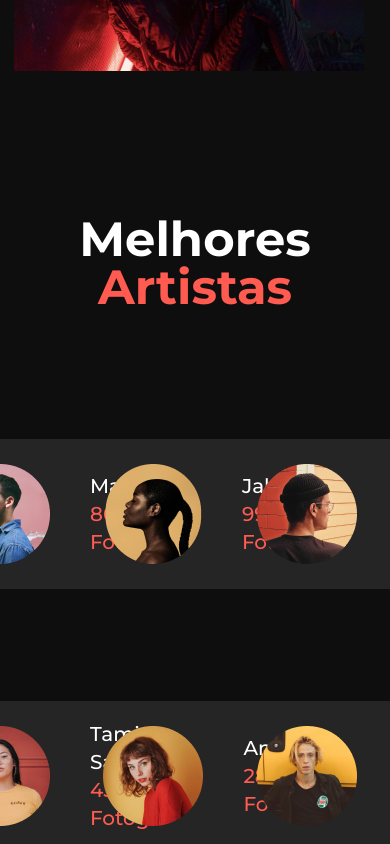
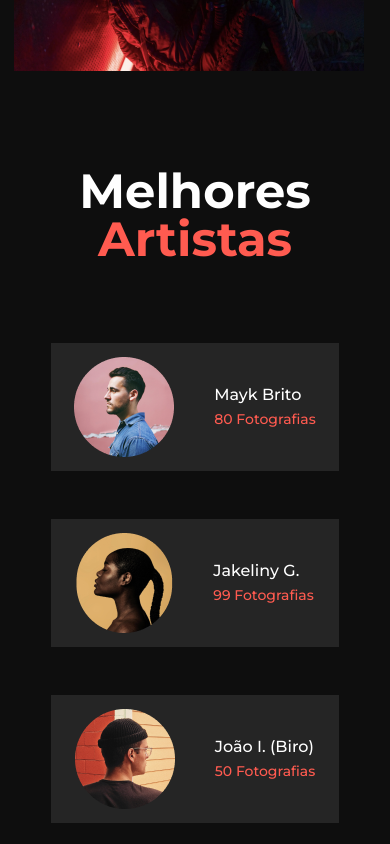
Before and after one commit to EwertonSolitto/Rocket-NFTs, a React (Create React App) app: page / in a window 390 px wide. Shown: the part 4280-5124 px from the top of the page. Built offline with nearby package versions, Linux system fonts and the light colour scheme.

Commit message:
Made responsivity on the third content

```diff
--- a/src/components/Content.tsx
+++ b/src/components/Content.tsx
@@ -51,7 +51,7 @@ export default function Content() {
         </div>
       </section>
       <section className="flex flex-col items-center bg-stone-900 w-full text-white">
-        <div className="pb-16 md:px-0 px-3">
+        <div className="md:pb-16 pb-8 md:px-0 px-3">
           <h2 className="text-5xl font-bold md:py-40 sm:py-24 py-20"><span className="text-rose-500">Populares</span> da Semana</h2>
           <div className="flex lg:flex-row flex-col items-center justify-between lg:gap-0 gap-16">
             <div className="flex lg:flex-col sm:flex-row flex-col gap-12">
@@ -67,19 +67,15 @@ export default function Content() {
         </div>
       </section>
       <section className="flex flex-col items-center bg-stone-900 w-full text-white">
-        <div className="max-w-7xl w-full pt-20 pb-36">
-          <h2 className="text-5xl font-bold text-center pb-32">Melhores <span className="text-rose-500">Artistas</span></h2>
-          <div className="flex flex-col gap-28 pb-14">
-            <div className="flex justify-between">
+        <div className="md:pt-20 pt-16 md:pb-36 pb-20">
+          <h2 className="text-5xl font-bold text-center md:pb-32 pb-20">Melhores <span className="text-rose-500">Artistas</span></h2>
+          <div className="grid xl:grid-cols-3 md:grid-cols-2 2xl:gap-28 xl:gap-24 gap-12 items-center pb-14">
               <ArtistCard name="Mayk Brito" photographQuantity={80} src={artist1} alt="Foto do perfil de Mayk Brito"/>
               <ArtistCard name="Jakeliny G." photographQuantity={99} src={artist2} alt="Foto do perfil de Jakeliny G."/>
               <ArtistCard name="João I. (Biro)" photographQuantity={50} src={artist3} alt="Foto do perfil de João I. (Biro)"/>
-            </div>
-            <div className="flex justify-between">
               <ArtistCard name="Tamires Santos" photographQuantity={43} src={artist4} alt="Foto do perfil de Tamires Santos"/>
               <ArtistCard name="Ana Silva" photographQuantity={28} src={artist5} alt="Foto do perfil de Ana Silva"/>
               <ArtistCard name="Diego F." photographQuantity={20} src={artist6} alt="Foto do perfil de Diego F."/>
-            </div>
           </div>
           <div className="flex justify-center">
             <a href="/" className="w-72 flex justify-between underline-offset-4 focus:underline hover:underline">
--- a/src/components/card/ArtistCard.tsx
+++ b/src/components/card/ArtistCard.tsx
@@ -7,11 +7,11 @@ interface ArtistCardProps {
 
 export default function ArtistCard(props: ArtistCardProps) {
   return (
-    <a href="/" className="artist-card flex justify-center items-center gap-10 bg-neutral-800 text-rose-500 hover:bg-rose-500 hover:text-white ease-out duration-300">
+    <a href="/" className="artist-card flex justify-center items-center gap-10 h-32 w-72 xl:mx-auto bg-neutral-800 text-rose-500 hover:bg-rose-500 hover:text-white ease-out duration-300">
       <img src={props.src} alt={props.alt} />
-      <div className="text-xl font-medium">
+      <div className="sm:text-xl text-base font-medium">
         <h3 className="text-white">{props.name}</h3>
-        <span>{props.photographQuantity} Fotografias</span>
+        <span className="sm:text-base text-sm">{props.photographQuantity} Fotografias</span>
       </div>
     </a>
   )
--- a/src/index.css
+++ b/src/index.css
@@ -23,13 +23,12 @@
   font-size: 3rem;
 }
 
+.artist-card {
+  margin-inline: auto;
+}
+
 .neutral-line {
   width: 92svw;
-}
-
-.artist-card {
-  width: 21.875rem;
-  height: 9.375rem;
 }
 
 .up-arrow {
@@ -48,6 +47,13 @@
   transition-timing-function: ease-out;
 }
 
+@media (min-width: 420px) {
+  .artist-card {
+    width: 21.875rem;
+    height: 9.375rem;
+  }
+}
+
 @media (min-width: 768px) {
   .main, header, section > div, footer {
     width: 46rem;
@@ -55,6 +61,10 @@
 
   .neutral-line {
     width: 46rem;
+  }
+
+  .artist-card:nth-child(2n) {
+    margin-left: auto;
   }
 }
 
```
Also changed, not shown: src/dist/index.css.
